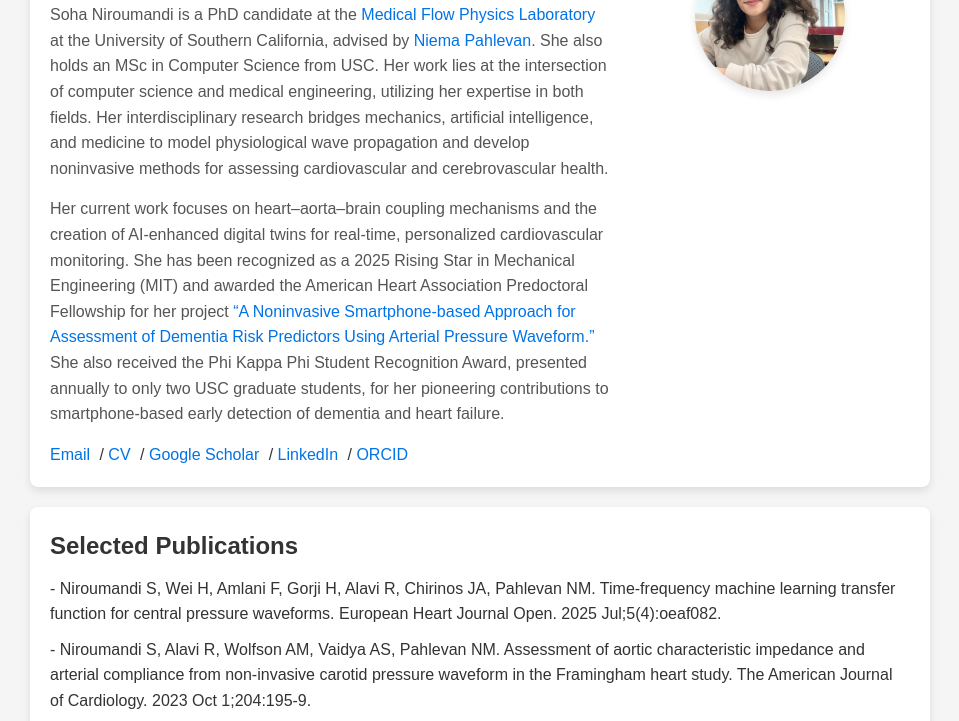
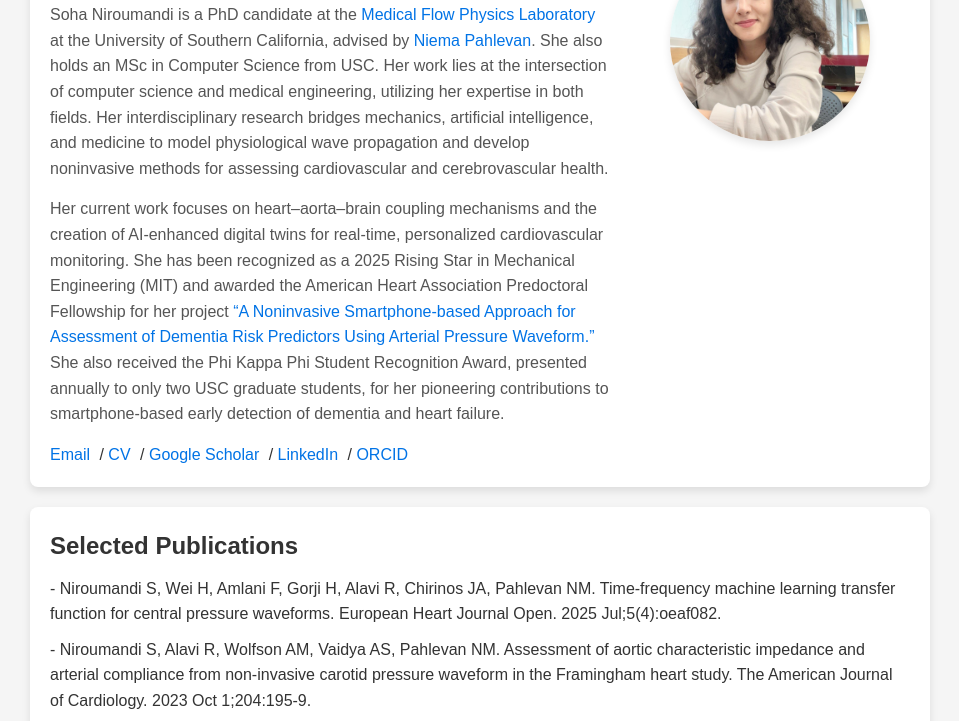
Before and after one commit to SohaNiroumandi/SohaNiroumandi.github.io, a plain HTML site: page index.html in a window 1280 px wide. Shown: the part 99-820 px from the top of the page, without its empty margins (160-1119 px from the left). Drawn offline with Linux system fonts and the light colour scheme.

Commit message:
Update style.css

```diff
--- a/style.css
+++ b/style.css
@@ -67,8 +67,8 @@ body {
 }
 
 .profile-image img {
-    width: 150px;
-    height: 150px;
+    width: 200px;   /* previously 150px */
+    height: 200px;  /* previously 150px */
     border-radius: 50%;
     object-fit: cover;
     box-shadow: 0 4px 8px rgba(0, 0, 0, 0.1);
```
